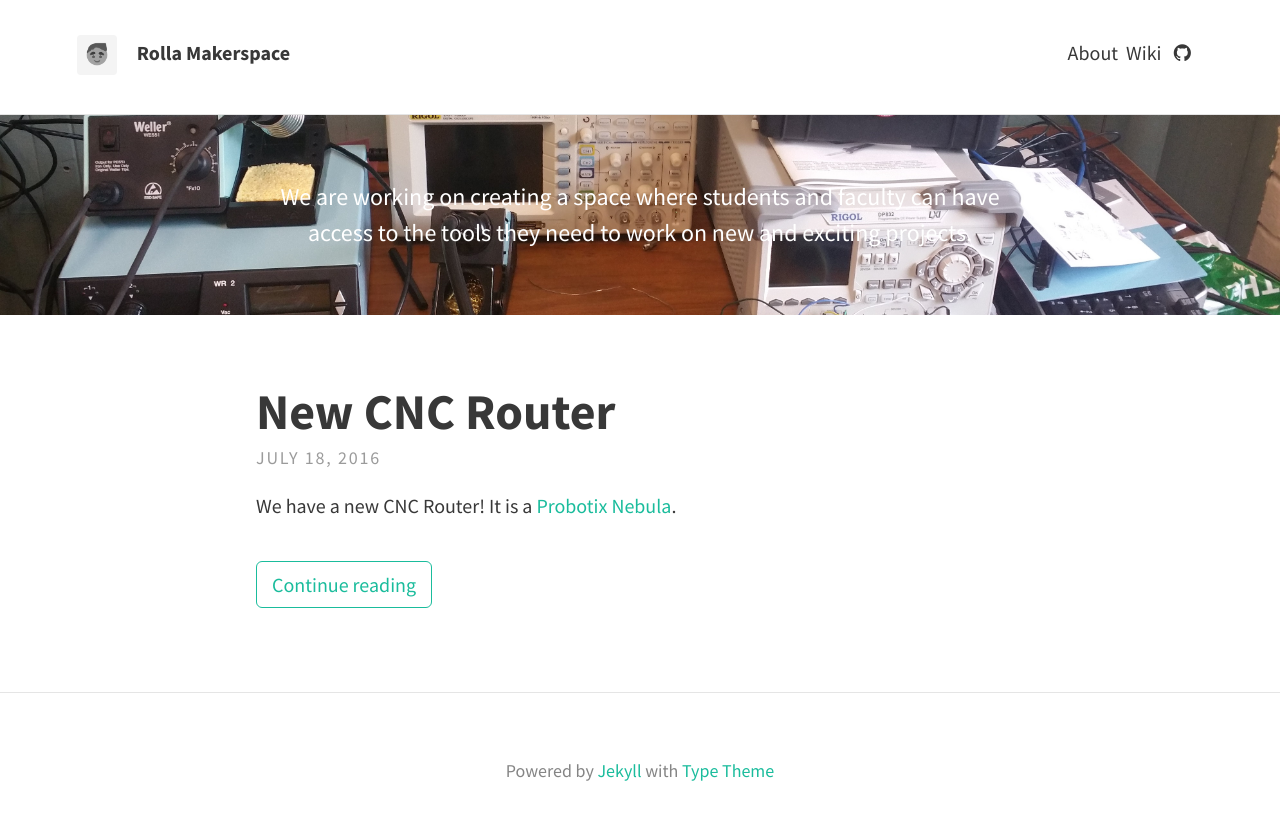
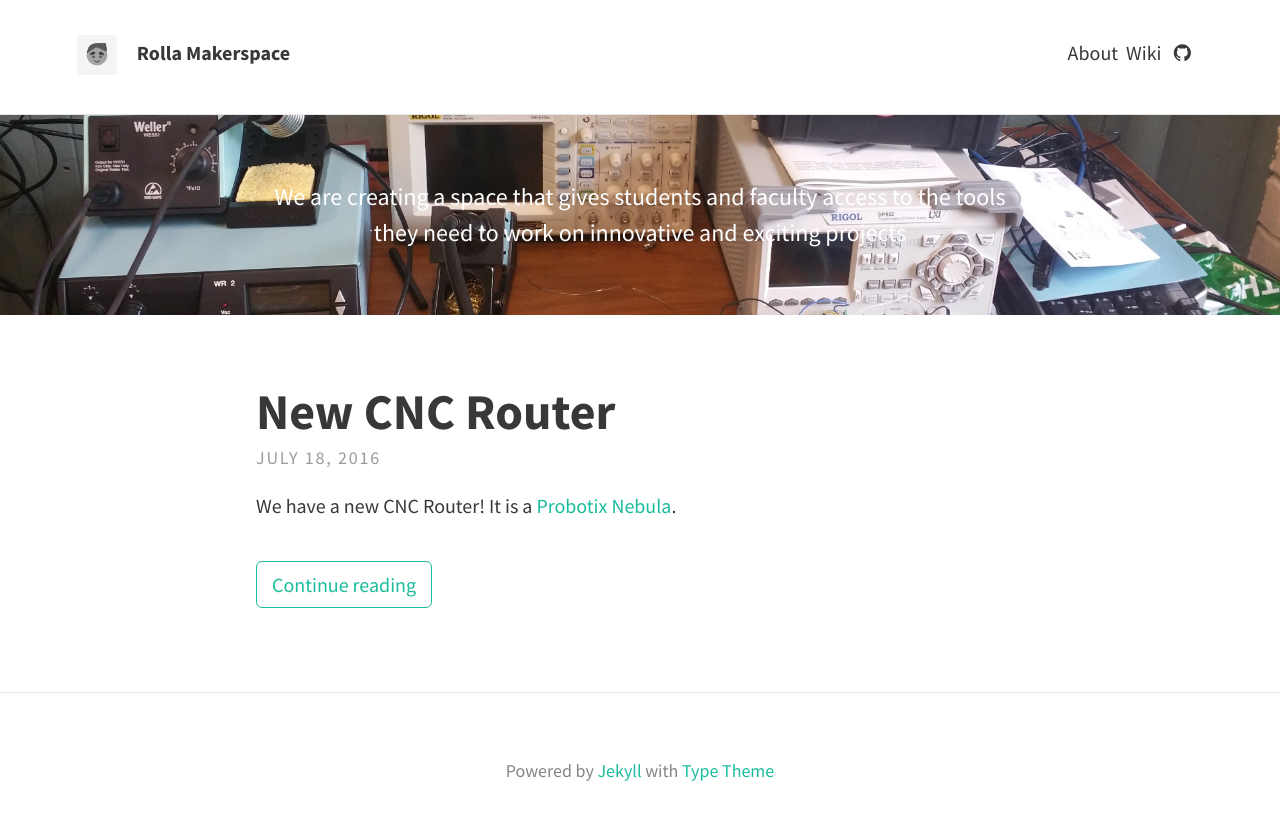
Before and after one commit to RollaMakerspace/MainWebsite, a Jekyll site: the page built from index.html, in a window 1280 px wide. Shown: the top 820 px of the page. Built offline with Jekyll 4.4.1, drawn with Linux system fonts in a browser that asks for light colours; nearby versions of some CDN libraries; the list of posts is cut into pages by our own code.

Commit message:
More rewording of header text

```diff
--- a/_config.yml
+++ b/_config.yml
@@ -12,7 +12,7 @@ theme:
 
   # Header and footer text
   header_text: >
-     <p>We are working on creating a space where students and faculty can have access to the tools they need to work on new and exciting projects.</p>
+     <p>We are creating a space that gives students and faculty access to the tools they need to work on innovative and exciting projects</p>
   header_text_feature_image: img/test_feature.jpg
   footer_text: >
    Powered by <a href="http://jekyllrb.com">Jekyll</a> with <a href="https://rohanchandra.github.io/project/type/">Type Theme</a>
```
